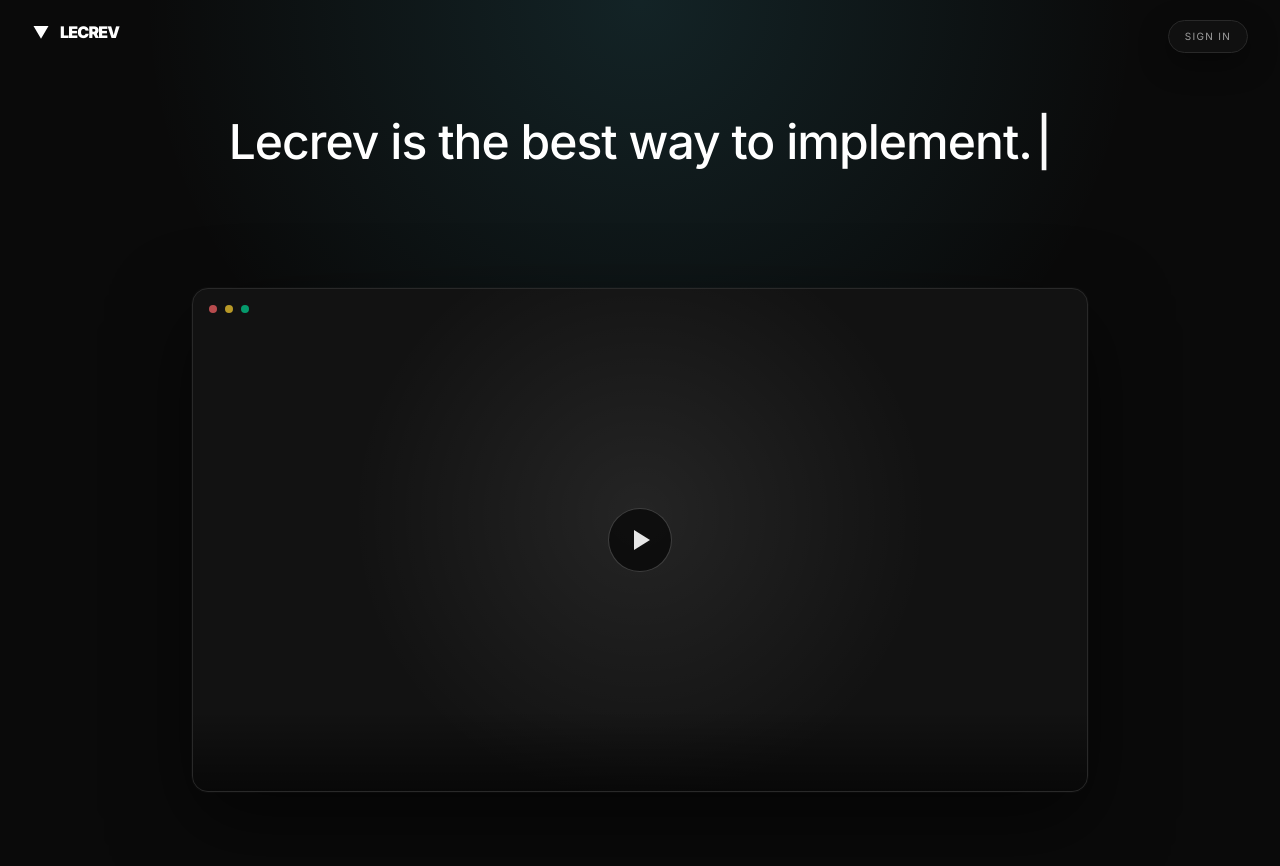
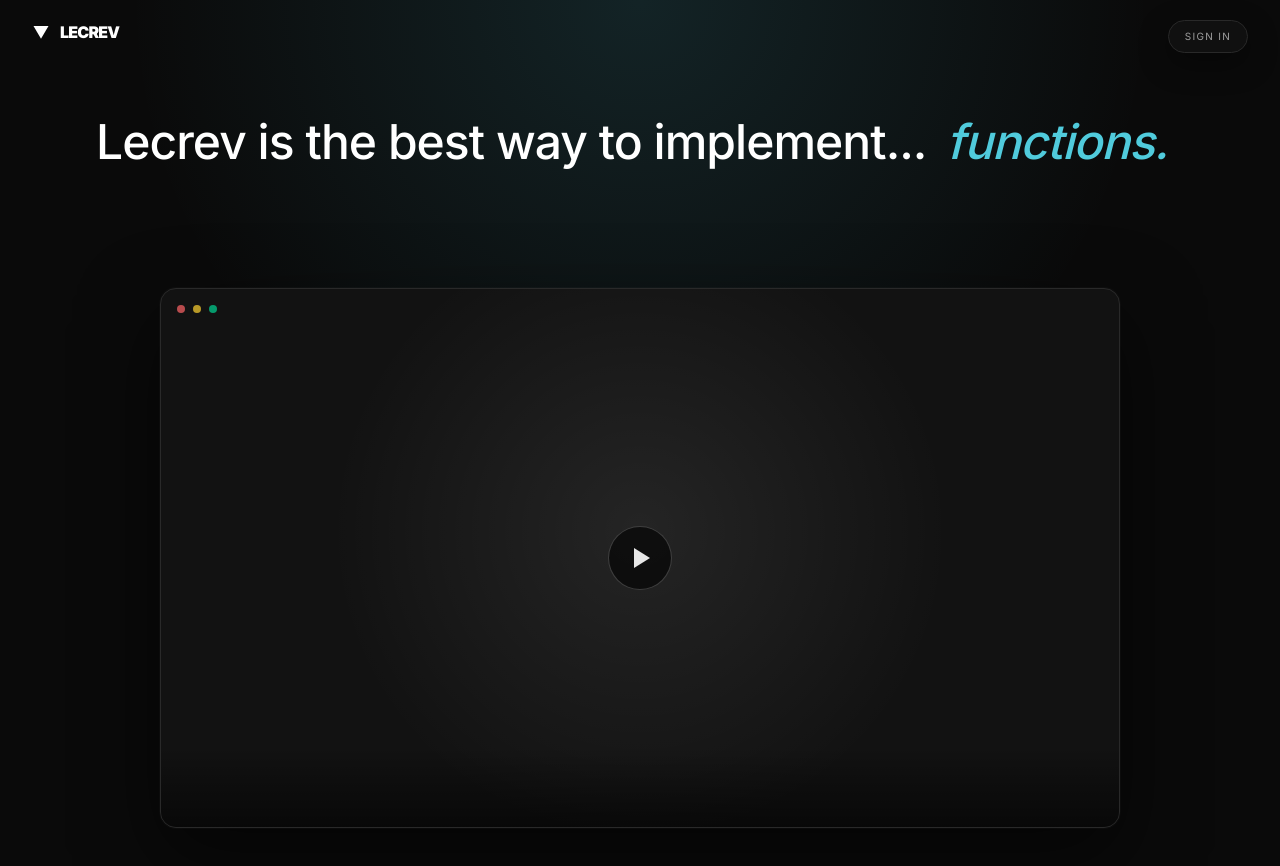
Before and after one commit to vianmangal/lecrev_fe1, a React (Vite) app: page / in a window 1280 px wide. Shown: the top 866 px of the page. Built offline with nearby package versions, Linux system fonts and the light colour scheme.

Commit message:
animation

```diff
--- a/src/App.tsx
+++ b/src/App.tsx
@@ -4,7 +4,12 @@ import { AuthScreen } from './AuthScreen';
 import { DeploymentsScreen, ProjectsScreen } from './Screens';
 import { Deployment, Project } from './types';
 
-const HERO_TEXT = 'Lecrev is the best way to implement.';
+const HERO_PREFIX_TEXT = 'Lecrev is the best way to implement...';
+const FLIP_WORDS = ['workflows.', 'functions.', 'websites.', 'features.'];
+const FLIP_WORD_WIDTH_CH = Math.max(...FLIP_WORDS.map((word) => word.length));
+const FLIP_ANIMATION_MS = 520;
+const FLIP_SWAP_MS = Math.round(FLIP_ANIMATION_MS * 0.5);
+const FLIP_HOLD_MS = 2000;
 
 const DEMO_PROJECTS: Project[] = [
   {
@@ -35,6 +40,8 @@ type DashboardScreen = 'projects' | 'deployments' | 'settings';
 
 export default function App() {
   const [typedText, setTypedText] = useState('');
+  const [flipIndex, setFlipIndex] = useState(0);
+  const [isFlippingWord, setIsFlippingWord] = useState(false);
   const [authOpen, setAuthOpen] = useState(false);
   const [authMode, setAuthMode] = useState<'signin' | 'register'>('signin');
   const [view, setView] = useState<AppView>('landing');
@@ -44,8 +51,8 @@ export default function App() {
     let timeoutId = 0;
 
     const typeNext = () => {
-      if (index <= HERO_TEXT.length) {
-        setTypedText(HERO_TEXT.slice(0, index));
+      if (index <= HERO_PREFIX_TEXT.length) {
+        setTypedText(HERO_PREFIX_TEXT.slice(0, index));
         index += 1;
         const delay = 50 + Math.floor(Math.random() * 31);
         timeoutId = window.setTimeout(typeNext, delay);
@@ -58,6 +65,43 @@ export default function App() {
       window.clearTimeout(timeoutId);
     };
   }, []);
+
+  const typingComplete = typedText.length >= HERO_PREFIX_TEXT.length;
+
+  useEffect(() => {
+    if (!typingComplete) {
+      return;
+    }
+
+    let isCancelled = false;
+    let cycleTimeoutId = 0;
+    let swapTimeoutId = 0;
+    let completeTimeoutId = 0;
+
+    const runCycle = () => {
+      if (isCancelled) {
+        return;
+      }
+      setIsFlippingWord(true);
+      swapTimeoutId = window.setTimeout(() => {
+        setFlipIndex((prev) => (prev + 1) % FLIP_WORDS.length);
+      }, FLIP_SWAP_MS);
+
+      completeTimeoutId = window.setTimeout(() => {
+        setIsFlippingWord(false);
+        cycleTimeoutId = window.setTimeout(runCycle, FLIP_HOLD_MS);
+      }, FLIP_ANIMATION_MS);
+    };
+
+    cycleTimeoutId = window.setTimeout(runCycle, FLIP_HOLD_MS);
+
+    return () => {
+      isCancelled = true;
+      window.clearTimeout(cycleTimeoutId);
+      window.clearTimeout(swapTimeoutId);
+      window.clearTimeout(completeTimeoutId);
+    };
+  }, [typingComplete]);
 
   const openAuth = (mode: 'signin' | 'register') => {
     setAuthMode(mode);
@@ -109,14 +153,27 @@ export default function App() {
           </span>
           <span className="font-black text-base tracking-tighter whitespace-nowrap uppercase">LECREV</span>
         </div>
-        <section className="relative mx-auto max-w-6xl px-4 pb-20 pt-24 sm:px-6 sm:pb-28 sm:pt-28 lg:px-8">
-          <div className="mx-auto max-w-4xl text-center">
-            <h1 className="mx-auto min-h-[5.75rem] max-w-4xl text-balance text-2xl font-medium leading-tight tracking-[-0.02em] text-white sm:min-h-[6.75rem] sm:text-4xl md:min-h-[8rem] md:text-5xl">
-              {typedText}
-              <span className="type-cursor" aria-hidden="true">|</span>
-            </h1>
+        <section className="relative min-h-dvh flex items-center">
+          <div className="w-full py-24 sm:py-28">
+            <div className="mx-auto max-w-6xl px-4 sm:px-6 lg:px-8">
+              <h1 className="mx-auto min-h-[5.75rem] max-w-[1200px] text-center text-2xl font-medium leading-tight tracking-[-0.02em] text-white sm:min-h-[6.75rem] sm:text-4xl md:min-h-[8rem] md:text-5xl lg:whitespace-nowrap xl:max-w-[1400px]">
+                {typedText}
+                {typingComplete && (
+                  <>
+                    <span className="flip-word-perspective" aria-hidden="true">
+                      <span
+                        className={`flip-word ${isFlippingWord ? 'flipping' : ''}`}
+                        style={{ width: `${FLIP_WORD_WIDTH_CH}ch` }}
+                      >
+                        {FLIP_WORDS[flipIndex]}
+                      </span>
+                    </span>
+                  </>
+                )}
+              </h1>
+            </div>
 
-            <div className="mx-auto mt-8 w-full max-w-5xl sm:mt-12">
+            <div className="mx-auto mt-8 w-full max-w-5xl px-4 sm:mt-12 sm:px-6 lg:px-8">
               <div className="relative aspect-video overflow-hidden rounded-2xl border border-border-md bg-surface shadow-[0_0_0_1px_rgba(255,255,255,0.02),0_30px_80px_rgba(0,0,0,0.55)]">
                 <div className="absolute inset-0 bg-[radial-gradient(circle_at_50%_45%,rgba(255,255,255,0.08),transparent_55%)]" />
                 <div className="absolute left-4 top-4 flex gap-2 opacity-70">
--- a/src/index.css
+++ b/src/index.css
@@ -68,6 +68,25 @@
   50%, 100% { opacity: 0; }
 }
 
+@keyframes flip-word-vertical {
+  0% {
+    transform: translateY(0) rotateX(0deg);
+    opacity: 1;
+  }
+  45% {
+    transform: translateY(-0.12em) rotateX(86deg);
+    opacity: 0;
+  }
+  55% {
+    transform: translateY(0.12em) rotateX(-86deg);
+    opacity: 0;
+  }
+  100% {
+    transform: translateY(0) rotateX(0deg);
+    opacity: 1;
+  }
+}
+
 .animate-pulse-cyan {
   animation: pulse-cyan 2s ease-in-out infinite;
 }
@@ -78,3 +97,26 @@
   color: var(--foreground);
   animation: blink-cursor 1s steps(1, end) infinite;
 }
+
+.flip-word-perspective {
+  display: inline-block;
+  white-space: nowrap;
+  perspective: 900px;
+  vertical-align: baseline;
+  margin-left: -0.5em;
+}
+
+.flip-word {
+  display: inline-block;
+  white-space: nowrap;
+  color: var(--color-cyan-primary);
+  font-style: italic;
+  transform-origin: center;
+  transform-style: preserve-3d;
+  backface-visibility: hidden;
+  will-change: transform, opacity;
+}
+
+.flip-word.flipping {
+  animation: flip-word-vertical 520ms cubic-bezier(0.22, 0.61, 0.36, 1);
+}
```
